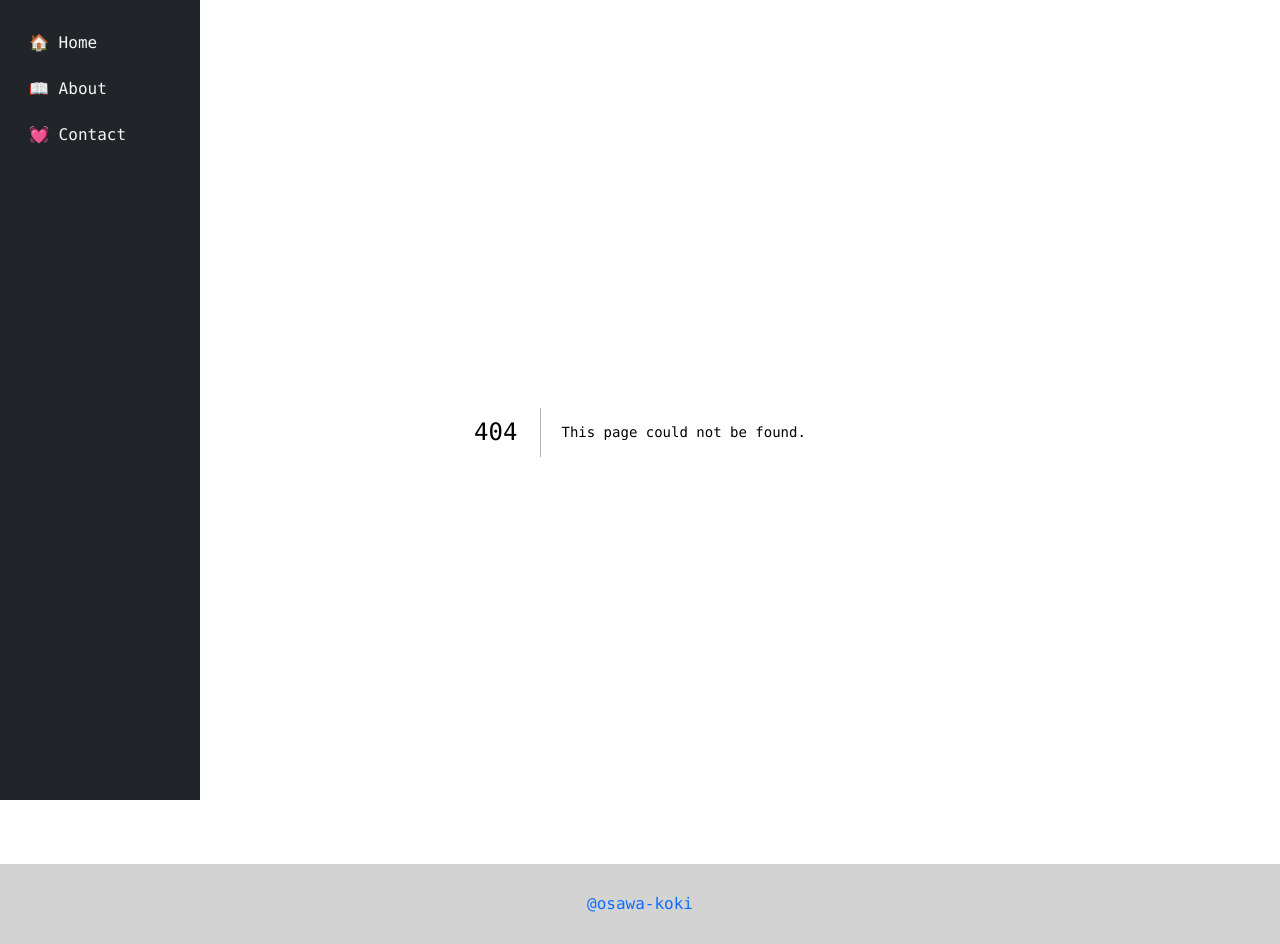
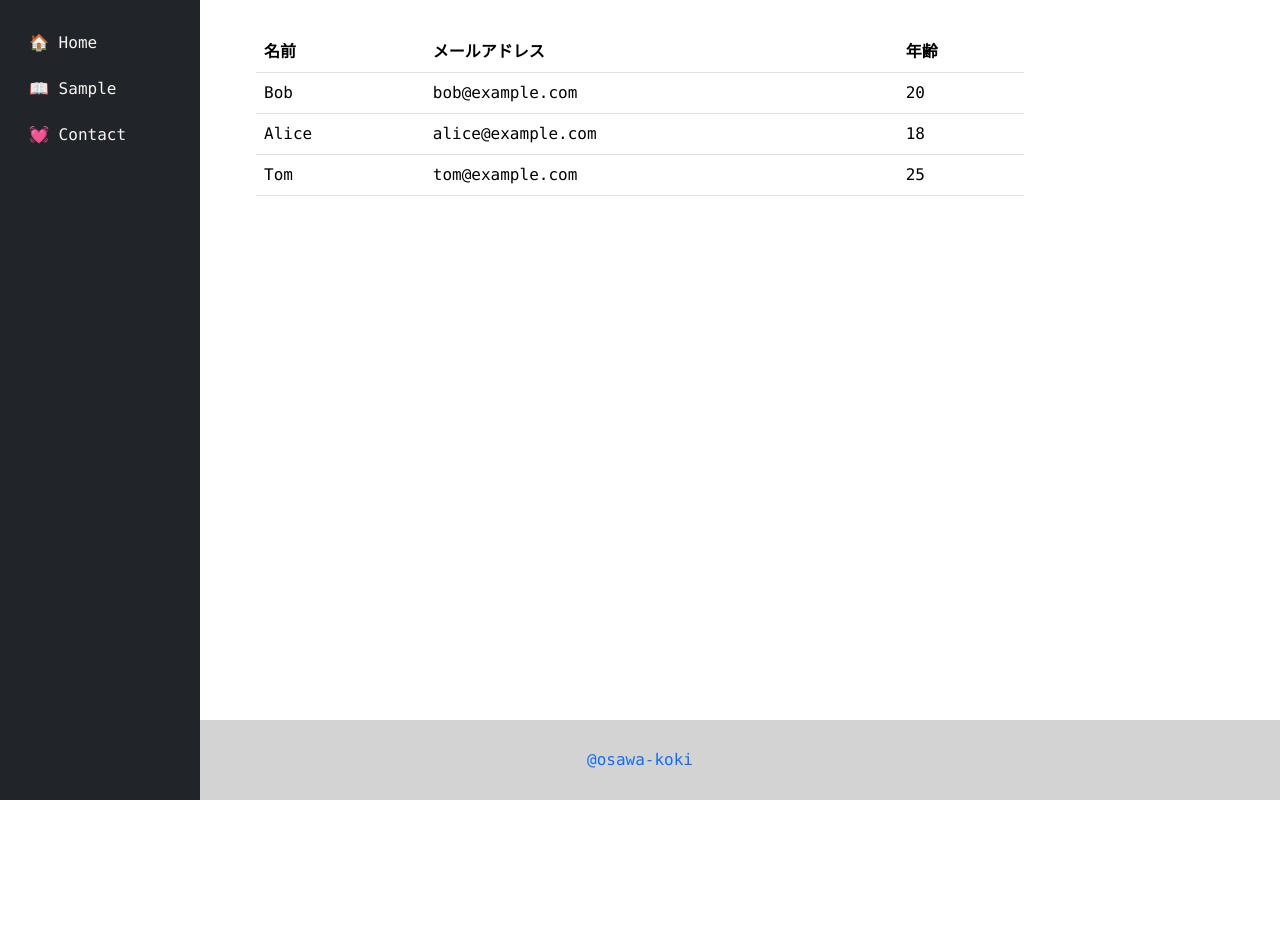
Before and after one commit to osawa-koki/learning-react-table, a Next.js app: page /sample in a window 1280 px wide. Before the commit this address had no page. After the commit the page ends 800 px from the top, so only its background shows below. Built offline with nearby package versions, Linux system fonts and the light colour scheme.

Commit message:
react-tableを使ってページに表示してみる。

```diff
--- a/package.json
+++ b/package.json
@@ -29,6 +29,7 @@
     "react-bootstrap": "^2.9.0",
     "react-dom": "^18.2.0",
     "react-icons": "^4.11.0",
+    "react-table": "^7.8.0",
     "sass": "^1.68.0"
   },
   "devDependencies": {
@@ -37,8 +38,9 @@
     "@types/jest": "^29.5.5",
     "@types/node": "^20.8.0",
     "@types/react": "^18.2.24",
+    "@types/react-bootstrap": "^0.32.33",
     "@types/react-dom": "^18.2.8",
-    "@types/react-bootstrap": "^0.32.33",
+    "@types/react-table": "^7.7.16",
     "@typescript-eslint/eslint-plugin": "^5.50.0",
     "eslint": "^8.50.0",
     "eslint-config-standard-with-typescript": "^37.0.0",
--- a/pages.ts
+++ b/pages.ts
@@ -6,8 +6,8 @@ const pages = [
   },
   {
     emoji: '📖',
-    path: '/about/',
-    name: 'About'
+    path: '/sample/',
+    name: 'Sample'
   },
   {
     emoji: '💓',
--- /dev/null
+++ b/pages/sample.tsx
@@ -0,0 +1,78 @@
+import React from 'react'
+import { type Column, useTable } from 'react-table'
+import { Table } from 'react-bootstrap'
+import type User from '../src/@types/User'
+
+const columns: Column[] = [
+  {
+    Header: '名前',
+    accessor: 'name'
+  },
+  {
+    Header: 'メールアドレス',
+    accessor: 'email'
+  },
+  {
+    Header: '年齢',
+    accessor: 'age'
+  }
+]
+
+const data: User[] = [
+  {
+    id: 1,
+    name: 'Bob',
+    email: 'bob@example.com',
+    age: 20
+  },
+  {
+    id: 2,
+    name: 'Alice',
+    email: 'alice@example.com',
+    age: 18
+  },
+  {
+    id: 3,
+    name: 'Tom',
+    email: 'tom@example.com',
+    age: 25
+  }
+]
+
+export default function SampleTable (): React.JSX.Element {
+  const {
+    getTableProps,
+    getTableBodyProps,
+    headerGroups,
+    rows,
+    prepareRow
+  } = useTable({ columns, data })
+
+  return (
+    <Table {...getTableProps()}>
+      <thead>
+        {headerGroups.map((headerGroup) => (
+          <tr {...headerGroup.getHeaderGroupProps()} key={headerGroup.id} >
+            {headerGroup.headers.map((column) => (
+              <th {...column.getHeaderProps()} key={column.id}>{column.render('Header')}</th>
+            ))}
+          </tr>
+        ))}
+      </thead>
+      <tbody {...getTableBodyProps()}>
+        {rows.map((row) => {
+          prepareRow(row)
+          return (
+            <tr {...row.getRowProps()} key={row.id}>
+              {row.cells.map((cell) => (
+                <td {...cell.getCellProps()} key={cell.value}>
+                  {cell.render('Cell')}
+                </td>
+              ))}
+            </tr>
+          )
+        })}
+      </tbody>
+    </Table>
+  )
+}
```
Also changed, not shown: pages/about.tsx (deleted, +0 -26 lines), src/@types/User.d.ts (added, +12 -0 lines), 1 other file (tests, documents, lock files or other folders).
